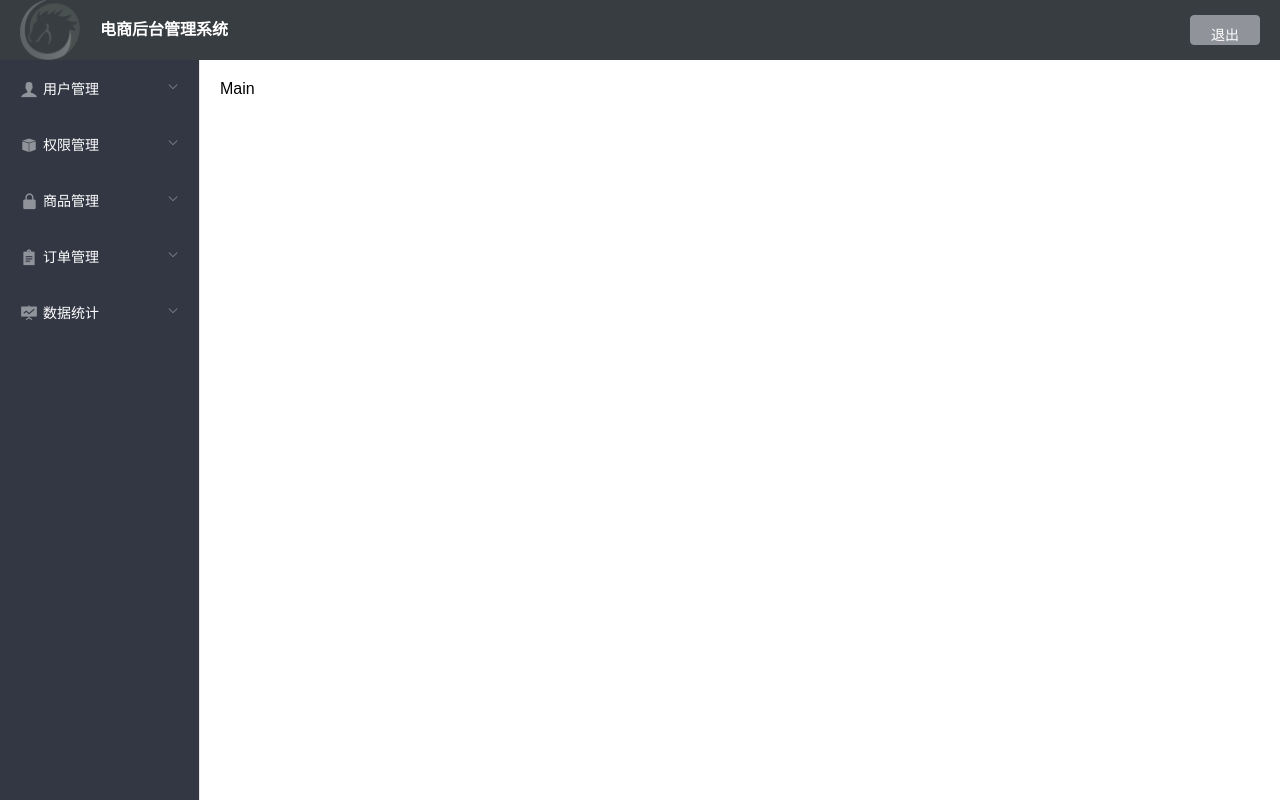
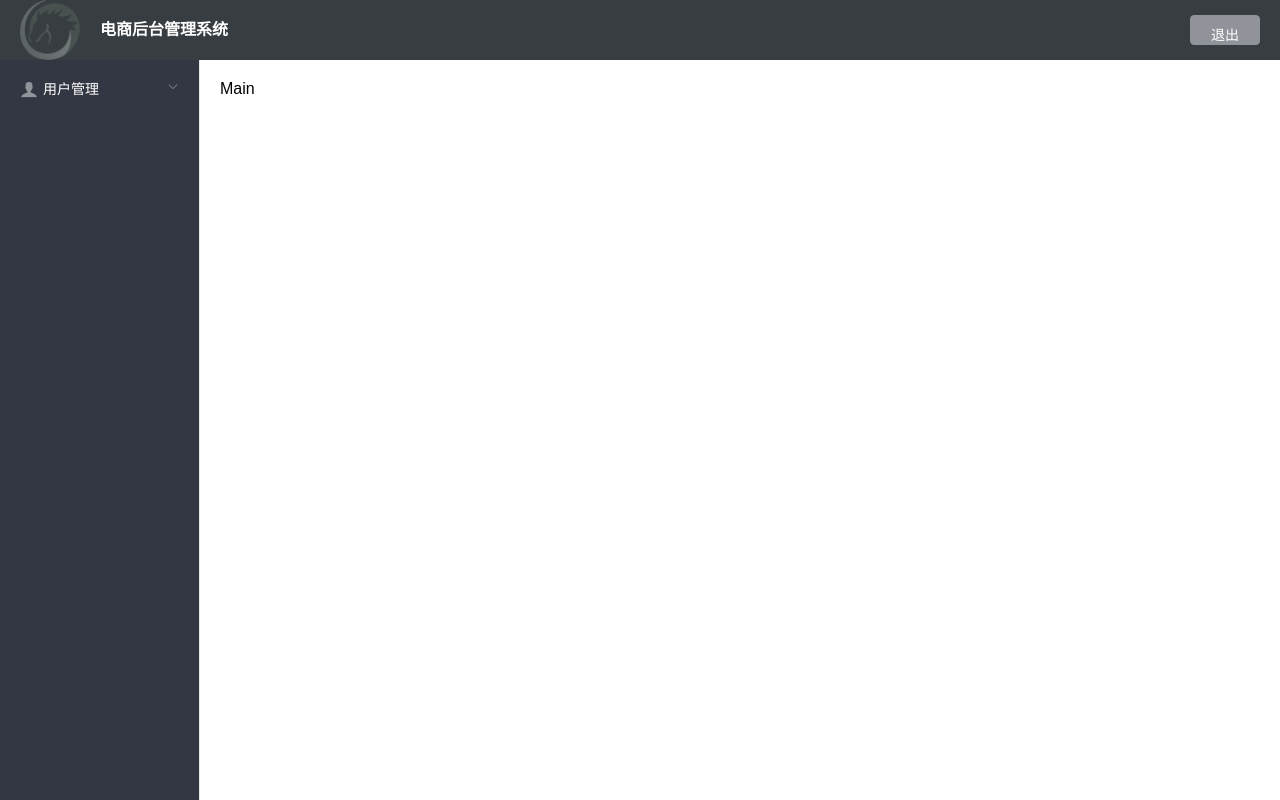
Before and after one commit to ximorubing/vue_shop, a Vue app: page /#/home in a window 1280 px wide. Built offline with nearby package versions, Linux system fonts and the light colour scheme; sample sign-in values are in the browser's storage.

Commit message:
'edithomeuser'

```diff
--- a/src/components/home/Home.vue
+++ b/src/components/home/Home.vue
@@ -9,7 +9,8 @@
 
   </el-header>
   <el-container>
-    <el-aside width="200px"><el-menu
+    <el-aside width="200px">
+        <el-menu
       default-active="2"
       class="el-menu-vertical-demo"
       @open="handleOpen"
@@ -28,40 +29,7 @@
               </el-menu-item>
 
       </el-submenu>
-      <el-submenu index="2">
-        <template slot="title">
-          <i class="iconfont icon-tijikongjian"></i>
-          <span>权限管理</span>
-        </template>
-          <el-menu-item index="2-1">
-              <i class="el-icon-menu"></i>
-              <span>角色列表</span></el-menu-item>
-          <el-menu-item index="2-2"><i class="el-icon-menu"></i><span>权限列表</span></el-menu-item>
-      </el-submenu>
-      <el-submenu index="3">
-        <template slot="title">
-          <i class="iconfont icon-3702mima"></i>
-          <span>商品管理</span>
-        </template>
-          <el-menu-item index="3-1"><i class="el-icon-menu"></i><span>商品列表</span></el-menu-item>
-          <el-menu-item index="3-2"><i class="el-icon-menu"></i><span>分类参数</span></el-menu-item>
-          <el-menu-item index="3-2"><i class="el-icon-menu"></i><span>商品分类</span></el-menu-item>
-      </el-submenu>
-      <el-submenu index="4">
-        <template slot="title">
-          <i class="iconfont icon-danju"></i>
-          <span>订单管理</span>
-        </template>
-          <el-menu-item index="4-1"><i class="el-icon-menu"></i><span>订单列表</span></el-menu-item>
-      </el-submenu>
-      <el-submenu index="5">
-        <template slot="title">
-          <i class="iconfont icon-baobiao"></i>
-          <span>数据统计</span>
-        </template>
-          <el-menu-item index="5-1"><i class="el-icon-menu"></i><span>数据报表</span></el-menu-item>
-      </el-submenu>
-      </el-menu>
+        </el-menu>
       </el-aside>
     <el-main>Main</el-main>
   </el-container>
@@ -70,6 +38,16 @@
 
 <script>
 export default {
+    data(){
+        return{
+
+        }
+
+    },
+    created(){
+        this.getMenuList()
+
+    },
 
     methods: {
       handleOpen(key, keyPath) {
@@ -81,6 +59,9 @@ export default {
       logout(){
           window.sessionStorage.clear()
           this.$router.push('/login')
+      },
+      getMenuList(){
+
       }
 }
 }
--- a/src/components/login/Login.vue
+++ b/src/components/login/Login.vue
@@ -25,7 +25,7 @@
 </template>
 
 <script>
-import {request} from '../../network/request'
+
 export default {
 
     data(){
--- a/src/main.js
+++ b/src/main.js
@@ -2,8 +2,9 @@ import Vue from 'vue'
 import App from './App.vue'
 import router from './router'
 import './plugins/element.js'
+import {request} from './network/request'
 
-
+Vue.prototype.request=request
 
 
 Vue.config.productionTip = false
```
